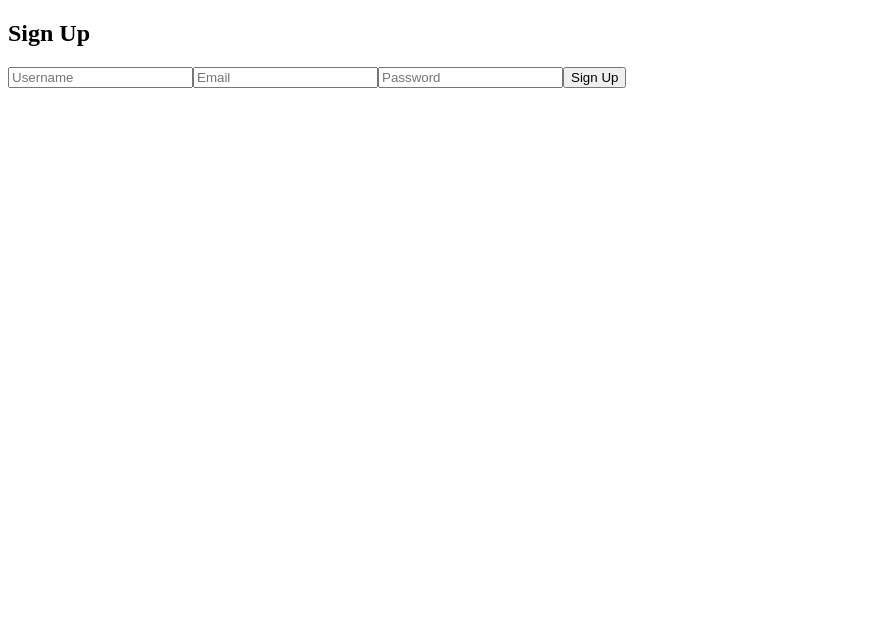
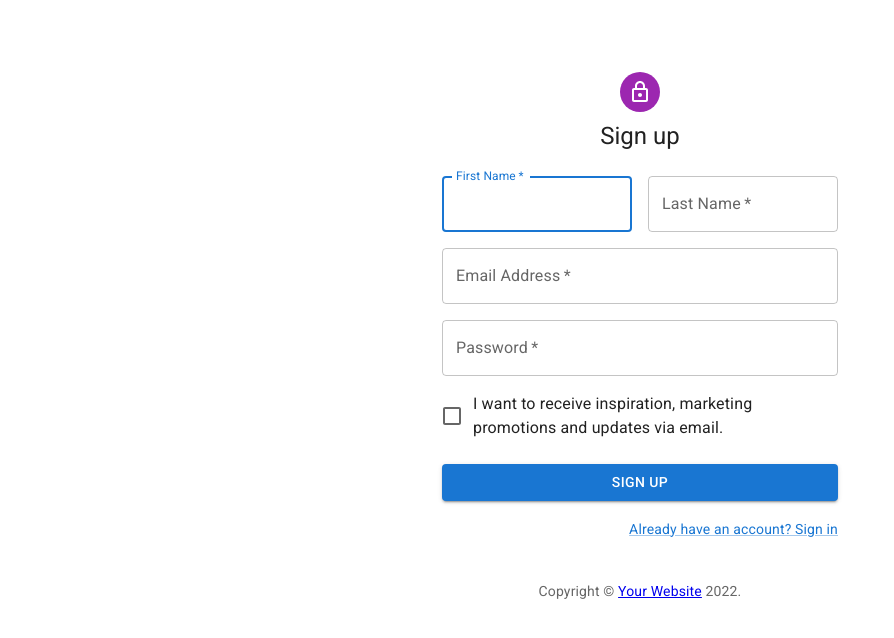
Before and after one commit to Mateo-Wallace/US-Postal-Printing, a React (Create React App) app in the folder client/: page /signup in a window 1280 px wide. Shown: the top 638 px of the page, without its empty margins (0-894 px from the left). Built offline with nearby package versions, Linux system fonts and the light colour scheme.

Commit message:
inital login/signup pages draft

```diff
--- a/client/package.json
+++ b/client/package.json
@@ -5,11 +5,11 @@
   "proxy": "http://localhost:3001",
   "dependencies": {
     "@apollo/client": "^3.6.9",
-    "@emotion/react": "^11.10.0",
-    "@emotion/styled": "^11.10.0",
+    "@emotion/react": "^11.10.5",
+    "@emotion/styled": "^11.10.5",
     "@fontsource/roboto": "^4.5.8",
     "@mui/icons-material": "^5.10.2",
-    "@mui/material": "^5.10.1",
+    "@mui/material": "^5.10.17",
     "@testing-library/jest-dom": "^5.16.5",
     "@testing-library/react": "^13.3.0",
     "@testing-library/user-event": "^13.5.0",
--- a/client/src/pages/Login.js
+++ b/client/src/pages/Login.js
@@ -1,13 +1,51 @@
-import React, { useState } from 'react';
-import { Link } from 'react-router-dom';
+import React, { useState } from "react";
+import { Link } from "react-router-dom";
 
-import { useMutation } from '@apollo/client';
-import { LOGIN_USER } from '../utils/mutations';
+import { useMutation } from "@apollo/client";
+import { LOGIN_USER } from "../utils/mutations";
 
-import Auth from '../utils/auth';
+import Auth from "../utils/auth";
+
+// material UI imports
+import Avatar from "@mui/material/Avatar";
+import Button from "@mui/material/Button";
+import CssBaseline from "@mui/material/CssBaseline";
+import TextField from "@mui/material/TextField";
+import FormControlLabel from "@mui/material/FormControlLabel";
+import Checkbox from "@mui/material/Checkbox";
+import Link2 from "@mui/material/Link";
+import Grid from "@mui/material/Grid";
+import Box from "@mui/material/Box";
+import LockOutlinedIcon from "@mui/icons-material/LockOutlined";
+import Typography from "@mui/material/Typography";
+import Container from "@mui/material/Container";
+import { createTheme, ThemeProvider } from "@mui/material/styles";
+// end material UI imports
+
+// material UI function
+function Copyright(props) {
+  return (
+    <Typography
+      variant="body2"
+      color="text.secondary"
+      align="center"
+      {...props}
+    >
+      {"Copyright © "}
+      <Link2 color="inherit" href="https://mui.com/">
+        Your Website
+      </Link2>{" "}
+      {new Date().getFullYear()}
+      {"."}
+    </Typography>
+  );
+}
+
+const theme = createTheme();
+// end material UI function
 
 const Login = (props) => {
-  const [formState, setFormState] = useState({ email: '', password: '' });
+  const [formState, setFormState] = useState({ email: "", password: "" });
   const [login, { error, data }] = useMutation(LOGIN_USER);
 
   /// HANDLE CHANGE ///
@@ -21,7 +59,7 @@ const Login = (props) => {
   };
 
   /// FORM SUBMISSION ///
-  const handleFormSubmit = async (e) => {
+  const handleSubmit = async (e) => {
     e.preventDefault();
 
     try {
@@ -35,17 +73,104 @@ const Login = (props) => {
     }
 
     setFormState({
-      email: '',
-      password: '',
+      email: "",
+      password: "",
     });
   };
 
   return (
     <main>
       {data ? (
-        <p>Successfully logged in! You may now head{' '}<Link to='/'>back to the hompage.</Link></p>
+        <p>
+          Successfully logged in! You may now head{" "}
+          <Link to="/">back to the hompage.</Link>
+        </p>
       ) : (
-        <div>
+        <ThemeProvider theme={theme}>
+          <Container component="main" maxWidth="xs">
+            <CssBaseline />
+            <Box
+              sx={{
+                marginTop: 8,
+                display: "flex",
+                flexDirection: "column",
+                alignItems: "center",
+              }}
+            >
+              <Avatar sx={{ m: 1, bgcolor: "secondary.main" }}>
+                <LockOutlinedIcon />
+              </Avatar>
+              <Typography component="h1" variant="h5">
+                Sign in
+              </Typography>
+              <Box
+                component="form"
+                onSubmit={handleSubmit}
+                noValidate
+                sx={{ mt: 1 }}
+              >
+                <TextField
+                  margin="normal"
+                  required
+                  fullWidth
+                  id="email"
+                  label="Email Address"
+                  name="email"
+                  autoComplete="email"
+                  autoFocus
+                  value={formState.email}
+                  onChange={handleChange}
+                />
+                <TextField
+                  margin="normal"
+                  required
+                  fullWidth
+                  name="password"
+                  label="Password"
+                  type="password"
+                  id="password"
+                  autoComplete="current-password"
+                  value={formState.password}
+                  onChange={handleChange}
+                />
+                <FormControlLabel
+                  control={<Checkbox value="remember" color="primary" />}
+                  label="Remember me"
+                />
+                <Button
+                  type="submit"
+                  fullWidth
+                  variant="contained"
+                  sx={{ mt: 3, mb: 2 }}
+                >
+                  Sign In
+                </Button>
+                <Grid container>
+                  <Grid item xs>
+                    <Link2 href="#" variant="body2">
+                      Forgot password?
+                    </Link2>
+                  </Grid>
+                  <Grid item>
+                    <Link2 href="#" variant="body2">
+                      {"Don't have an account? Sign Up"}
+                    </Link2>
+                  </Grid>
+                </Grid>
+              </Box>
+            </Box>
+            <Copyright sx={{ mt: 8, mb: 4 }} />
+          </Container>
+        </ThemeProvider>
+      )}
+      {error && <div>{error.message}</div>}
+    </main>
+  );
+};
+
+export default Login;
+{
+  /* <div>
           <h2>Login</h2>
           <form onSubmit={handleFormSubmit}>
             <input
@@ -64,13 +189,5 @@ const Login = (props) => {
             />
             <button type='submit'>Login</button>
           </form>
-        </div>
-      )}
-      {error && (
-        <div>{error.message}</div>
-      )}
-    </main>
-  );
-};
-
-export default Login;
+        </div> */
+}
--- a/client/src/pages/Signup.js
+++ b/client/src/pages/Signup.js
@@ -1,17 +1,54 @@
-import React, { useState } from 'react';
-import { Link } from 'react-router-dom';
+import React, { useState } from "react";
+import { Link } from "react-router-dom";
 
-import { useMutation } from '@apollo/client';
-import { ADD_USER } from '../utils/mutations';
+import { useMutation } from "@apollo/client";
+import { ADD_USER } from "../utils/mutations";
 
-import Auth from '../utils/auth';
+import Auth from "../utils/auth";
+
+// material UI imports
+import Avatar from "@mui/material/Avatar";
+import Button from "@mui/material/Button";
+import CssBaseline from "@mui/material/CssBaseline";
+import TextField from "@mui/material/TextField";
+import FormControlLabel from "@mui/material/FormControlLabel";
+import Checkbox from "@mui/material/Checkbox";
+import Link2 from "@mui/material/Link";
+import Grid from "@mui/material/Grid";
+import Box from "@mui/material/Box";
+import LockOutlinedIcon from "@mui/icons-material/LockOutlined";
+import Typography from "@mui/material/Typography";
+import Container from "@mui/material/Container";
+import { createTheme, ThemeProvider } from "@mui/material/styles";
+// end material UI imports
+
+// material UI function
+function Copyright(props) {
+  return (
+    <Typography
+      variant="body2"
+      color="text.secondary"
+      align="center"
+      {...props}
+    >
+      {"Copyright © "}
+      <Link color="inherit" href="https://mui.com/">
+        Your Website
+      </Link>{" "}
+      {new Date().getFullYear()}
+      {"."}
+    </Typography>
+  );
+}
+
+const theme = createTheme();
+// end material UI function
 
 const Signup = () => {
-
   const [formState, setFormState] = useState({
-    username: '',
-    email: '',
-    password: '',
+    username: "",
+    email: "",
+    password: "",
   });
   const [addUser, { error, data }] = useMutation(ADD_USER);
 
@@ -26,7 +63,7 @@ const Signup = () => {
   };
 
   /// HANDLE SUBMISSION OF FORM ///
-  const handleFormSubmit = async (e) => {
+  const handleSubmit = async (e) => {
     e.preventDefault();
 
     try {
@@ -37,15 +74,125 @@ const Signup = () => {
       Auth.login(data.addUser.token, data.addUser.user._id);
     } catch (error) {
       console.log(error);
-    };
+    }
   };
 
   return (
     <main>
       {data ? (
-        <p variant='subtitle1'>Successfully created an account. You may now head{' '}<Link to='/'>back to the hompage.</Link></p>
+        <p variant="subtitle1">
+          Successfully created an account. You may now head{" "}
+          <Link to="/">back to the hompage.</Link>
+        </p>
       ) : (
-        <div>
+        <ThemeProvider theme={theme}>
+          <Container component="main" maxWidth="xs">
+            <CssBaseline />
+            <Box
+              sx={{
+                marginTop: 8,
+                display: "flex",
+                flexDirection: "column",
+                alignItems: "center",
+              }}
+            >
+              <Avatar sx={{ m: 1, bgcolor: "secondary.main" }}>
+                <LockOutlinedIcon />
+              </Avatar>
+              <Typography component="h1" variant="h5">
+                Sign up
+              </Typography>
+              <Box
+                component="form"
+                noValidate
+                onSubmit={handleSubmit}
+                sx={{ mt: 3 }}
+              >
+                <Grid container spacing={2}>
+                  <Grid item xs={12} sm={6}>
+                    <TextField
+                      autoComplete="given-name"
+                      name="firstName"
+                      required
+                      fullWidth
+                      id="firstName"
+                      label="First Name"
+                      autoFocus
+                    />
+                  </Grid>
+                  <Grid item xs={12} sm={6}>
+                    <TextField
+                      required
+                      fullWidth
+                      id="lastName"
+                      label="Last Name"
+                      name="lastName"
+                      autoComplete="family-name"
+                    />
+                  </Grid>
+                  <Grid item xs={12}>
+                    <TextField
+                      required
+                      fullWidth
+                      id="email"
+                      label="Email Address"
+                      name="email"
+                      autoComplete="email"
+                      value={formState.email}
+                      onChange={handleChange}
+                    />
+                  </Grid>
+                  <Grid item xs={12}>
+                    <TextField
+                      required
+                      fullWidth
+                      name="password"
+                      label="Password"
+                      type="password"
+                      id="password"
+                      autoComplete="new-password"
+                      value={formState.password}
+                      onChange={handleChange}
+                    />
+                  </Grid>
+                  <Grid item xs={12}>
+                    <FormControlLabel
+                      control={
+                        <Checkbox value="allowExtraEmails" color="primary" />
+                      }
+                      label="I want to receive inspiration, marketing promotions and updates via email."
+                    />
+                  </Grid>
+                </Grid>
+                <Button
+                  type="submit"
+                  fullWidth
+                  variant="contained"
+                  sx={{ mt: 3, mb: 2 }}
+                >
+                  Sign Up
+                </Button>
+                <Grid container justifyContent="flex-end">
+                  <Grid item>
+                    <Link2 href="#" variant="body2">
+                      Already have an account? Sign in
+                    </Link2>
+                  </Grid>
+                </Grid>
+              </Box>
+            </Box>
+            <Copyright sx={{ mt: 5 }} />
+          </Container>
+        </ThemeProvider>
+      )}
+      {error && <div>{error.message}</div>}
+    </main>
+  );
+};
+
+export default Signup;
+{
+  /* <div>
           <h2>Sign Up</h2>
           <form onSubmit={handleFormSubmit}>
             <input
@@ -71,15 +218,5 @@ const Signup = () => {
             />
             <button type='submit'>Sign Up</button>
           </form>
-        </div>
-      )}
-      {error && (
-        <div>
-          {error.message}
-        </div>
-      )}
-    </main>
-  );
-};
-
-export default Signup;
+        </div> */
+}
```
Also changed, not shown: 1 other file (tests, documents, lock files or other folders).
